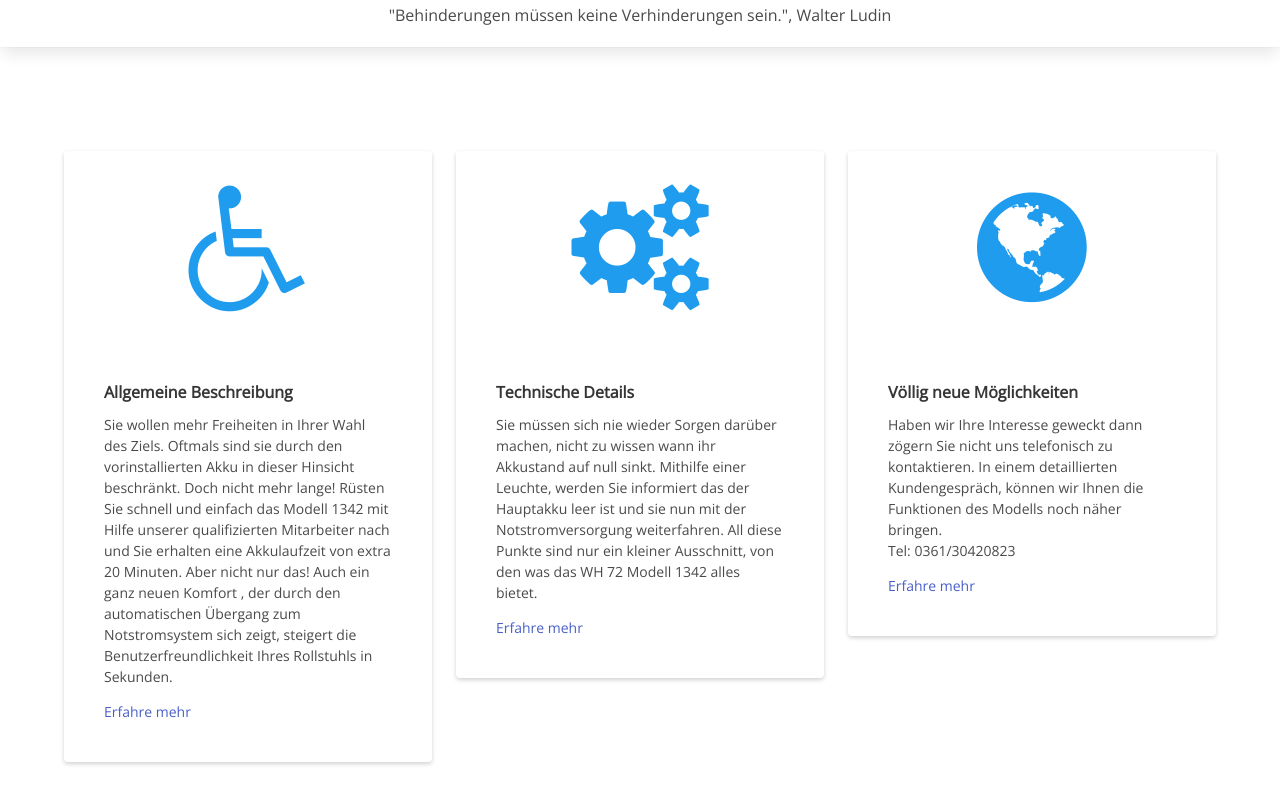
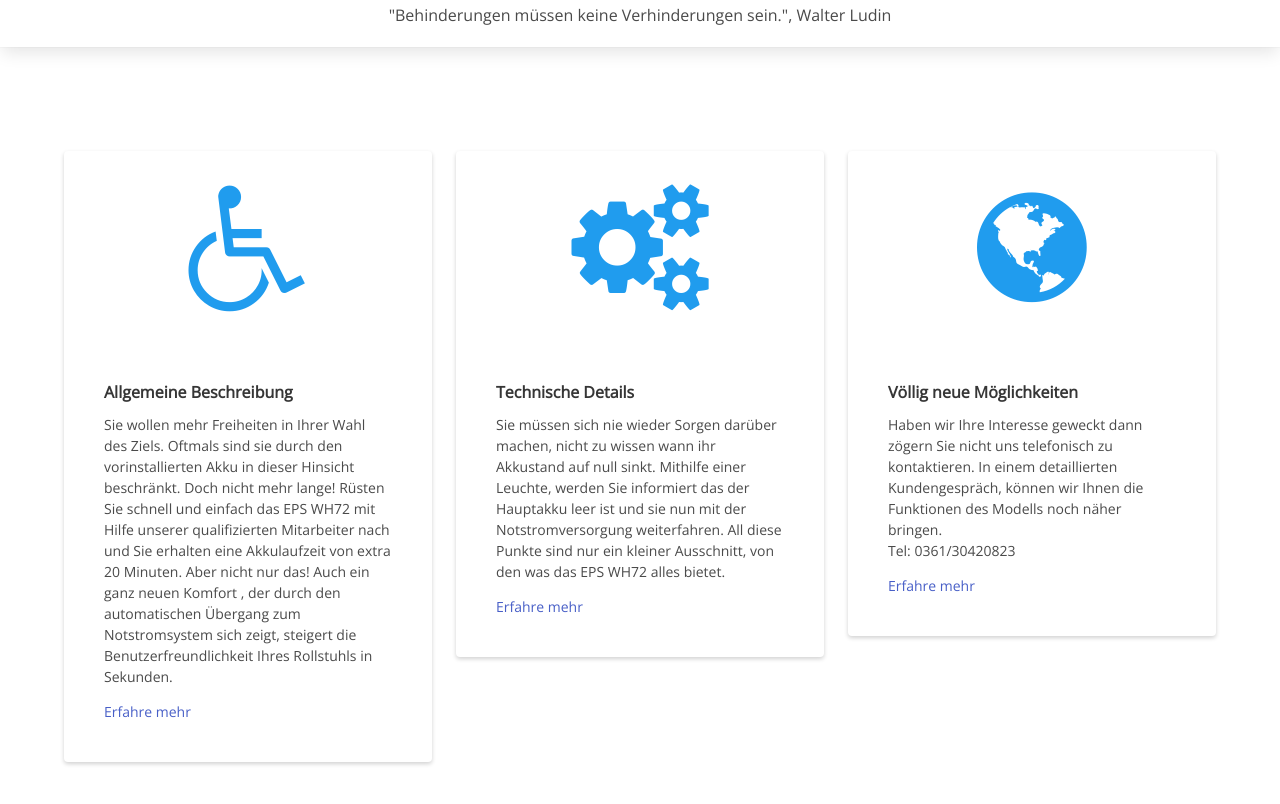
Before and after one commit to moritzweberde/EPSWH72, a plain HTML site: page index.html in a window 1280 px wide. Shown: the part 422-1226 px from the top of the page. Drawn offline with nearby package versions, Linux system fonts and the light colour scheme.

Commit message:
Update index.html

```diff
--- a/index.html
+++ b/index.html
@@ -74,7 +74,7 @@
           <div class="card-content">
             <div class="content">
               <h4>Allgemeine Beschreibung</h4>
-              <p>Sie wollen mehr Freiheiten in Ihrer Wahl des Ziels. Oftmals sind sie durch den vorinstallierten Akku in dieser Hinsicht beschränkt. Doch nicht mehr lange! Rüsten Sie schnell und einfach das Modell 1342 mit Hilfe unserer qualifizierten Mitarbeiter nach und Sie erhalten eine Akkulaufzeit von extra 20 Minuten. Aber nicht nur das! Auch ein ganz neuen Komfort , der durch den automatischen Übergang zum Notstromsystem sich zeigt, steigert die Benutzerfreundlichkeit Ihres Rollstuhls in Sekunden.</p>
+              <p>Sie wollen mehr Freiheiten in Ihrer Wahl des Ziels. Oftmals sind sie durch den vorinstallierten Akku in dieser Hinsicht beschränkt. Doch nicht mehr lange! Rüsten Sie schnell und einfach das EPS WH72 mit Hilfe unserer qualifizierten Mitarbeiter nach und Sie erhalten eine Akkulaufzeit von extra 20 Minuten. Aber nicht nur das! Auch ein ganz neuen Komfort , der durch den automatischen Übergang zum Notstromsystem sich zeigt, steigert die Benutzerfreundlichkeit Ihres Rollstuhls in Sekunden.</p>
               <p><a href="#">Erfahre mehr</a></p>
             </div>
           </div>
@@ -88,7 +88,7 @@
           <div class="card-content">
             <div class="content">
               <h4>Technische Details</h4>
-              <p>Sie müssen sich nie wieder Sorgen darüber machen, nicht zu wissen wann ihr Akkustand auf null sinkt. Mithilfe einer Leuchte, werden Sie informiert das der Hauptakku leer ist und sie nun mit der Notstromversorgung weiterfahren. All diese Punkte sind nur ein kleiner Ausschnitt, von den was das WH 72 Modell 1342 alles bietet.</p>
+              <p>Sie müssen sich nie wieder Sorgen darüber machen, nicht zu wissen wann ihr Akkustand auf null sinkt. Mithilfe einer Leuchte, werden Sie informiert das der Hauptakku leer ist und sie nun mit der Notstromversorgung weiterfahren. All diese Punkte sind nur ein kleiner Ausschnitt, von den was das EPS WH72 alles bietet.</p>
               <p><a href="#">Erfahre mehr</a></p>
             </div>
           </div>
```
